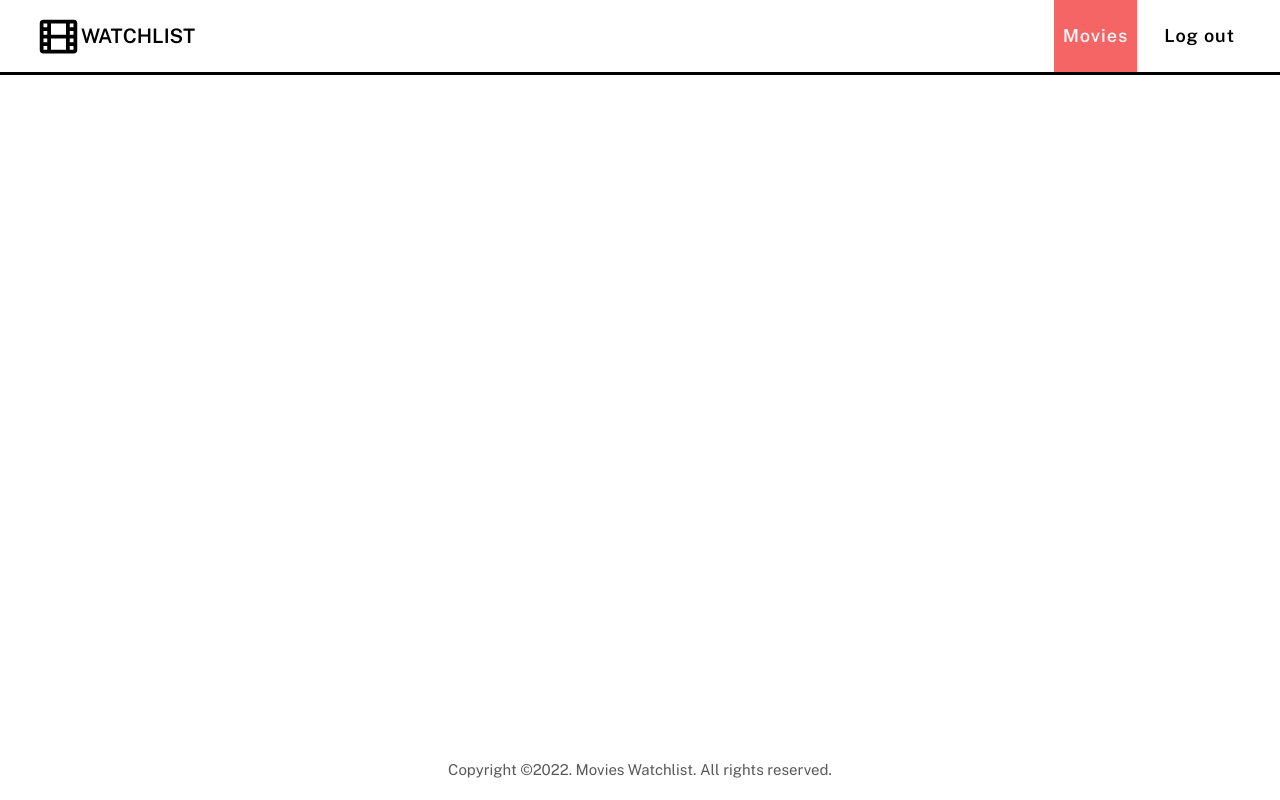
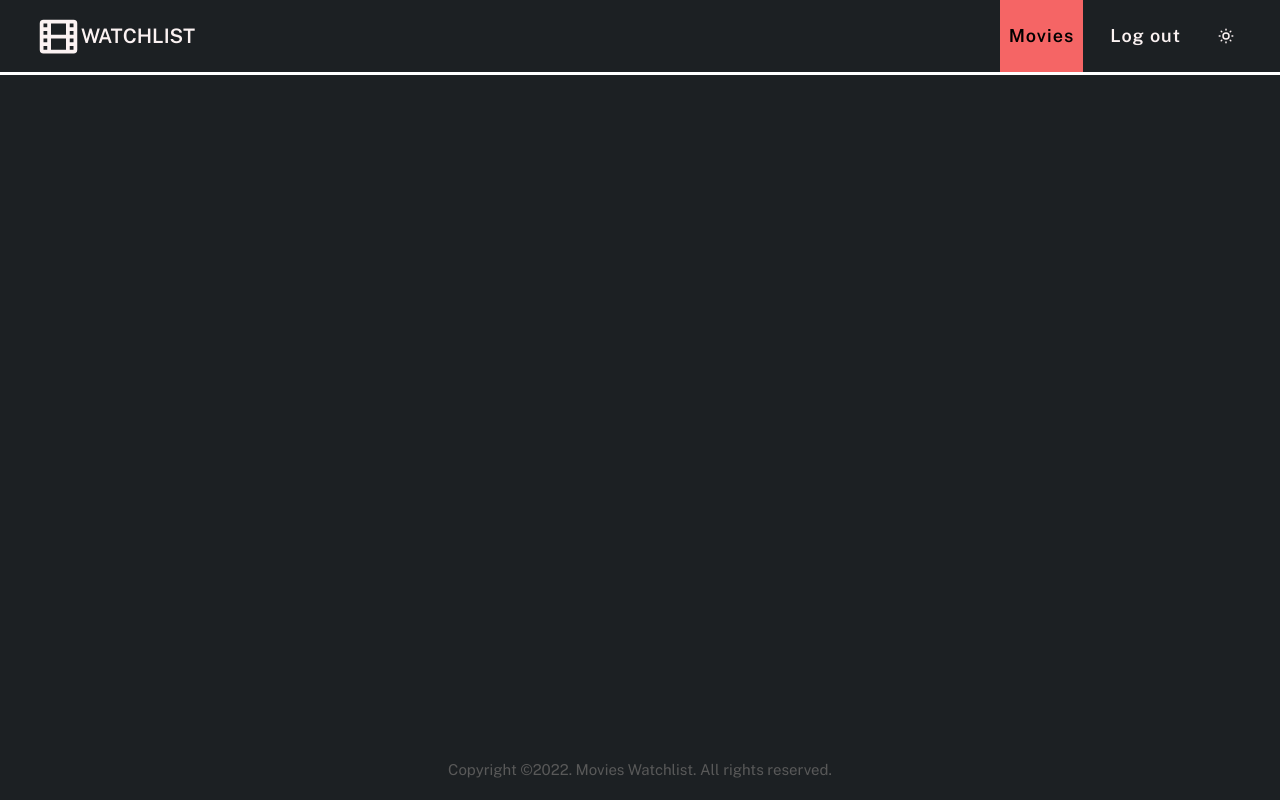
Before and after one commit to manujelko/movie-watchlist, a Flask app: page / in a window 1280 px wide. Run offline with Flask 2, Linux system fonts and the light colour scheme; the visitor is signed in with stand-in values (Sample User, id 1).

Commit message:
Toggle dark mode

```diff
--- a/movie_library/routes.py
+++ b/movie_library/routes.py
@@ -1,4 +1,4 @@
-from flask import Blueprint, render_template
+from flask import Blueprint, render_template, session, redirect, request
 
 
 pages = Blueprint(
@@ -9,3 +9,14 @@
 @pages.route("/")
 def index():
     return render_template("index.html", title="Movie Watchlist")
+
+
+@pages.get("/toggle-theme/")
+def toggle_theme():
+    current_theme = session.get("theme")
+    if current_theme == "dark":
+        session["theme"] = "light"
+    else:
+        session["theme"] = "dark"
+
+    return redirect(request.args.get("current_page"))
--- a/movie_library/static/css/main.css
+++ b/movie_library/static/css/main.css
@@ -9,6 +9,19 @@
     --tag-colour: #e5e5e5;
 
     --border: 3px solid #000;
+}
+
+:root.dark-mode {
+    --text-dark: #fbf2f2;
+    --text-light: #000;
+    --text-muted: #595959;
+
+    --background-color: #1c2023;
+    --accent-colour: #f56565;
+    --accent-colour-2: #3bb54a;
+    --tag-colour: var(--accent-colour-2);
+
+    --border: 3px solid #fff;
 }
 
 .button {
--- a/movie_library/templates/layout.html
+++ b/movie_library/templates/layout.html
@@ -2,7 +2,7 @@
 {% from "macros/footer.html" import footer %}
 
 <!DOCTYPE html>
-<html lang="en">
+<html lang="en" class="{{ 'dark-mode' if session.get('theme') == 'dark' }}">
 
 <head>
     <meta charset="UTF-8">
--- a/movie_library/templates/macros/nav.html
+++ b/movie_library/templates/macros/nav.html
@@ -1,3 +1,5 @@
+{% from "macros/svgs.html" import moon, sun %}
+
 {% macro header(email, theme) %}
 <header class="header">
     <div class="nav-container">
@@ -35,6 +37,15 @@
                     <span class="nav__item">Log out</span>
                 </a>
             {% endif %}
+            <a href="{{ url_for('pages.toggle_theme', current_page=request.path) }}" class="nav__link">
+                <span class="nav__item">
+                    {% if theme == "dark" %}
+                        {{ sun("nav__icon")}}
+                    {% else %}
+                        {{ moon("nav__icon") }}
+                    {% endif %}
+                </span>
+            </a>
         </nav>
     </div>
 </header>
--- /dev/null
+++ b/movie_library/templates/macros/svgs.html
@@ -0,0 +1,23 @@
+{% macro star(class_) %}
+<svg xmlns="http://www.w3.org/2000/svg" class="{{ class_ }}" viewBox="0 0 24 24" stroke="currentColor">
+  <path stroke-linecap="round" stroke-linejoin="round" stroke-width="2" d="M11.049 2.927c.3-.921 1.603-.921 1.902 0l1.519 4.674a1 1 0 00.95.69h4.915c.969 0 1.371 1.24.588 1.81l-3.976 2.888a1 1 0 00-.363 1.118l1.518 4.674c.3.922-.755 1.688-1.538 1.118l-3.976-2.888a1 1 0 00-1.176 0l-3.976 2.888c-.783.57-1.838-.197-1.538-1.118l1.518-4.674a1 1 0 00-.363-1.118l-3.976-2.888c-.784-.57-.38-1.81.588-1.81h4.914a1 1 0 00.951-.69l1.519-4.674z" />
+</svg>
+{% endmacro %}
+
+{% macro pencil(class_) %}
+<svg xmlns="http://www.w3.org/2000/svg" class="{{ class_ }}" fill="none" viewBox="0 0 24 24" stroke="currentColor">
+  <path stroke-linecap="round" stroke-linejoin="round" stroke-width="2" d="M15.232 5.232l3.536 3.536m-2.036-5.036a2.5 2.5 0 113.536 3.536L6.5 21.036H3v-3.572L16.732 3.732z" />
+</svg>
+{% endmacro %}
+
+{% macro moon(class_) %}
+<svg xmlns="http://www.w3.org/2000/svg" class="{{ class_ }}" fill="none" viewBox="0 0 24 24" stroke="currentColor">
+  <path stroke-linecap="round" stroke-linejoin="round" stroke-width="2" d="M20.354 15.354A9 9 0 018.646 3.646 9.003 9.003 0 0012 21a9.003 9.003 0 008.354-5.646z" />
+</svg>
+{% endmacro %}
+
+{% macro sun(class_) %}
+<svg xmlns="http://www.w3.org/2000/svg" class="{{ class_ }}" fill="none" viewBox="0 0 24 24" stroke="currentColor">
+  <path stroke-linecap="round" stroke-linejoin="round" stroke-width="2" d="M12 3v1m0 16v1m9-9h-1M4 12H3m15.364 6.364l-.707-.707M6.343 6.343l-.707-.707m12.728 0l-.707.707M6.343 17.657l-.707.707M16 12a4 4 0 11-8 0 4 4 0 018 0z" />
+</svg>
+{% endmacro %}
```
